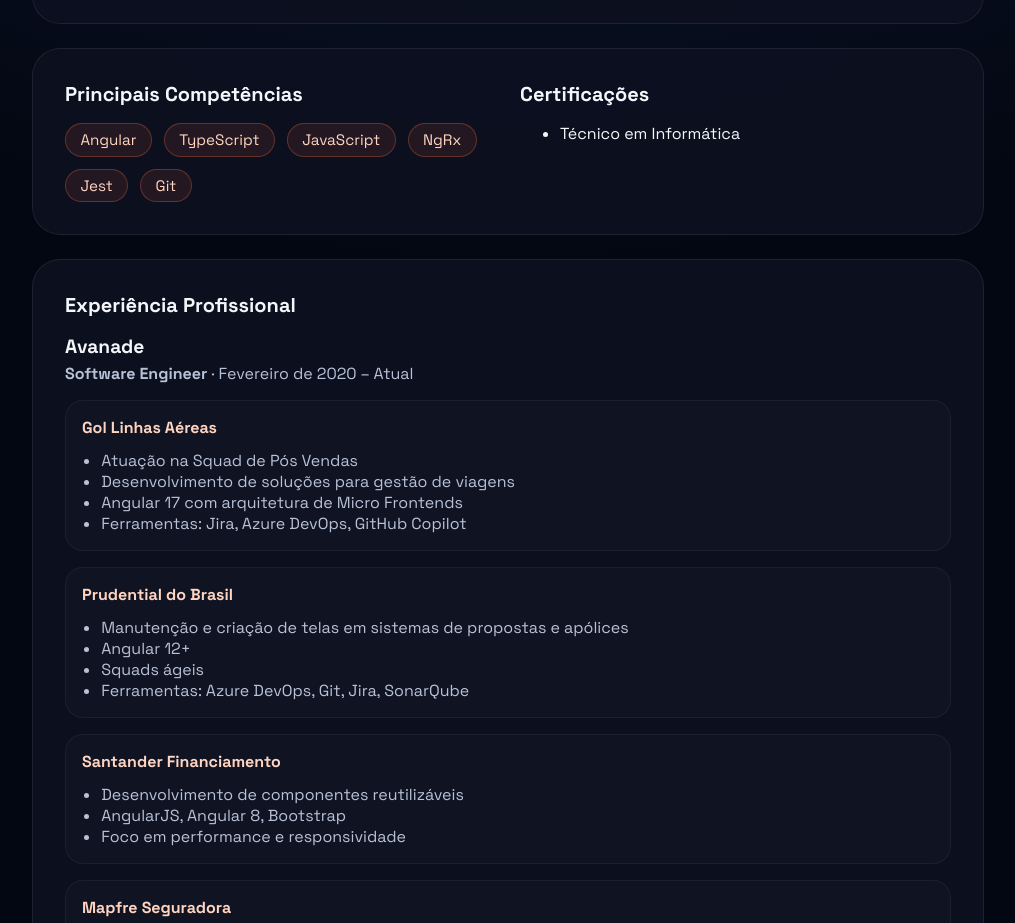
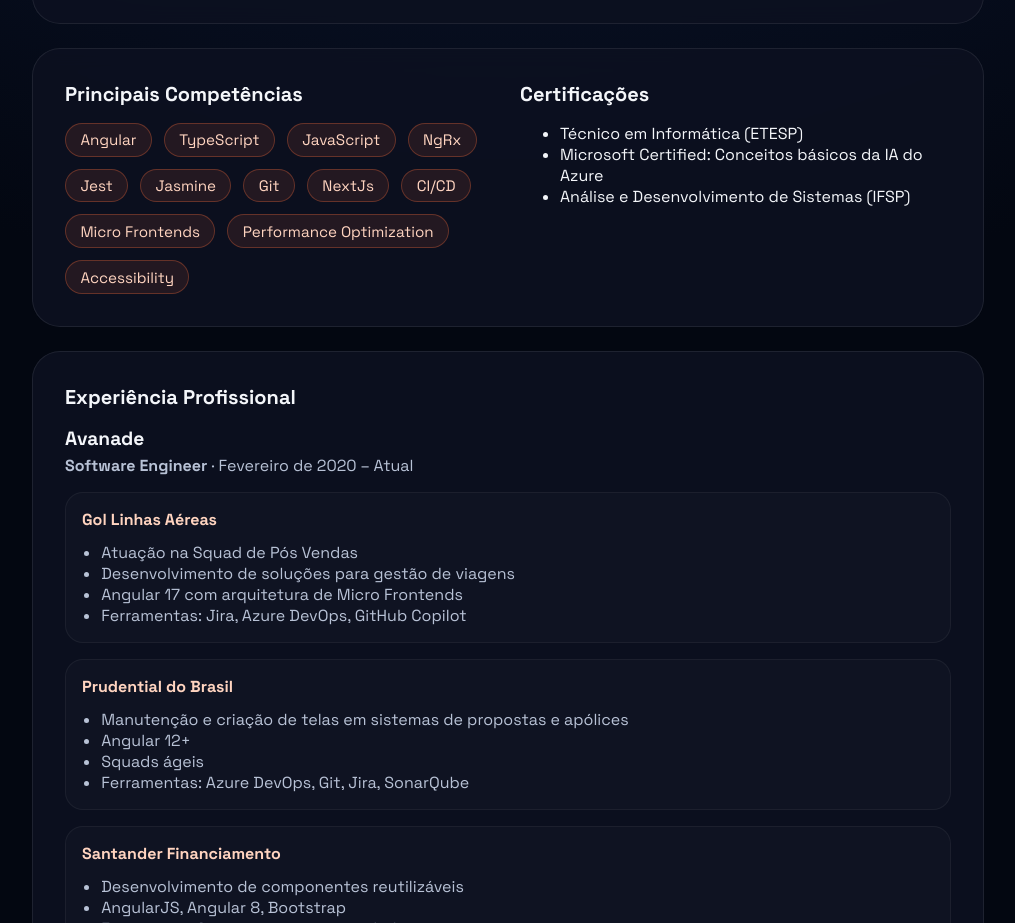
Before and after one commit to guiimariano/clone-tabnews, a Next.js app: page / in a window 1280 px wide. Shown: the part 1021-1944 px from the top of the page, without its empty margins (132-1147 px from the left). Built offline with nearby package versions, Linux system fonts and the light colour scheme.

Commit message:
update cv

```diff
--- a/pages/index.js
+++ b/pages/index.js
@@ -15,9 +15,9 @@
   en: 'Frontend Engineer with 7+ years building Angular products for enterprise teams. At Avanade I drive micro frontend initiatives, evolve design systems, and accelerate squads through performance and accessibility audits. I partner with stakeholders to turn business metrics into intuitive journeys, mentor engineers on modern tooling, and rely on testing plus observability to ship reliable releases.',
 };
 
-const skills = ['Angular', 'TypeScript', 'JavaScript', 'NgRx', 'Jest', 'Git'];
+const skills = ['Angular', 'TypeScript', 'JavaScript', 'NgRx', 'Jest', 'Jasmine', 'Git', 'NextJs', 'CI/CD', 'Micro Frontends', 'Performance Optimization', 'Accessibility'];
 
-const certifications = ['Técnico em Informática'];
+const certifications = ['Técnico em Informática (ETESP)', 'Microsoft Certified: Conceitos básicos da IA do Azure', 'Análise e Desenvolvimento de Sistemas (IFSP)'];
 
 const experiences = [
   {
```
